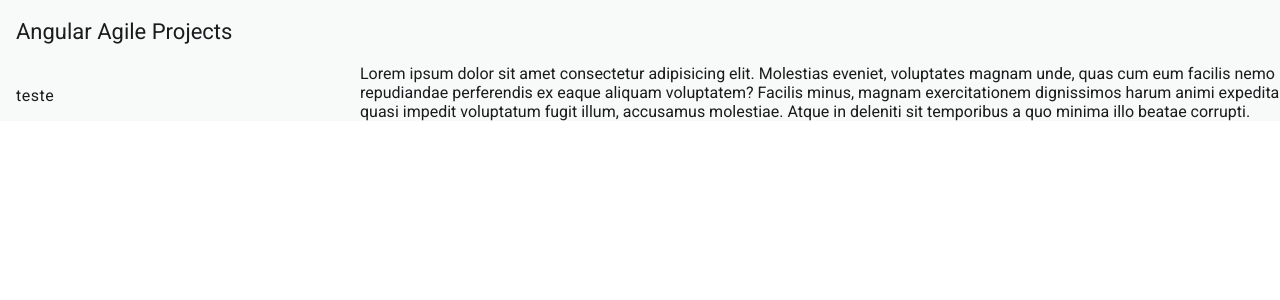
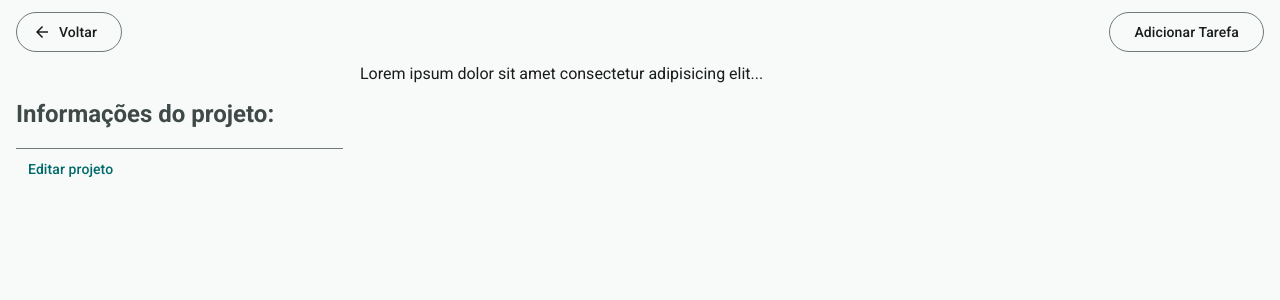
Before and after one commit to dadedeandrade/angular-agile-projects, an Angular app: page /project/1 in a window 1280 px wide. Shown: the top 300 px of the page. Built offline with nearby package versions, Linux system fonts and the light colour scheme.

Commit message:
feat/ EditProjects - show project data, sync app toolbar with editProject toolbar

```diff
--- a/src/app/app.component.html
+++ b/src/app/app.component.html
@@ -3,17 +3,28 @@
   color="primary"
   class="mat-elevation-z8 header"
 >
-  <span class="header-logo-desktop">Angular Agile Projects</span>
+  <button mat-stroked-button *ngIf="isProjectPage" [routerLink]="['/']">
+    <mat-icon>arrow_back</mat-icon>
+    Voltar
+  </button>
+  <span *ngIf="!isProjectPage" class="header-logo-desktop"
+    >Angular Agile Projects</span
+  >
   <span class="header-logo-mobile">AAP</span>
 
   <span class="spacer"></span>
 
-  <button *ngIf="isHome" mat-button (click)="openAddDialogProject()">
-    Add Project
+  <button *ngIf="isHome" mat-stroked-button (click)="openAddDialogProject()">
+    Adicionar Projeto
   </button>
-  <!-- <button *ngIf="isTaskPage" mat-button (click)="openAddTaskDialog()">
-    Add Task
-  </button> -->
+
+  <button
+    *ngIf="isProjectPage"
+    mat-stroked-button
+    (click)="openAddDialogProject()"
+  >
+    Adicionar Tarefa
+  </button>
 </mat-toolbar>
 
 <router-outlet />
--- a/src/app/components/project-detail/project-detail.component.css
+++ b/src/app/components/project-detail/project-detail.component.css
@@ -1,24 +1,46 @@
-.project-detail-container {
+.project-detail {
   display: flex;
   flex-direction: column;
-  position: absolute;
+  height: calc(100% - 64px);
 }
 
-.project-detail-is-mobile .project-detail-toolbar {
+.project-detail--is-mobile .project-detail__toolbar {
   position: fixed;
   z-index: 2;
 }
 
-.project-detail-sidenav-container {
+.project-detail--is-mobile {
+  position: absolute;
+  top: 0;
+  bottom: 0;
+  left: 0;
+  right: 0;
+}
+
+.project-detail__sidenav-container {
   flex: 1;
 }
 
-.project-detail-is-mobile .project-detail-sidenav-container {
+.project-detail__sidenav {
+  padding: 16px;
+}
+.project-detail__sidenav-description {
+  height: fit-content !important;
+  max-height: 150px;
+}
+
+.project-detail__sidenav-description-text {
+  overflow-wrap: break-word;
+  word-wrap: break-word;
+  white-space: pre-wrap;
+}
+
+.project-detail--is-mobile .project-detail__sidenav-container {
   flex: 1 0 auto;
 }
 
 @media (min-width: 600px) {
-  .project-detail-toolbar {
+  .project-detail__toolbar {
     display: none;
   }
 }
--- a/src/app/components/project-detail/project-detail.component.html
+++ b/src/app/components/project-detail/project-detail.component.html
@@ -1,12 +1,12 @@
-<div class="project-detail-container" [class.project-detail-is-mobile]="isMobile">
-  <mat-toolbar class="project-detail-toolbar">
+<div class="project-detail" [class.project-detail--is-mobile]="isMobile">
+  <mat-toolbar class="project-detail__toolbar">
     <button mat-icon-button (click)="snav.toggle()">
       <mat-icon>menu</mat-icon>
     </button>
   </mat-toolbar>
 
   <mat-sidenav-container
-    class="project-detail-sidenav-container"
+    class="project-detail__sidenav-container"
     [style.marginTop.px]="isMobile ? 56 : 0"
   >
     <mat-sidenav
@@ -15,19 +15,47 @@
       [fixedInViewport]="isMobile"
       fixedTopGap="56"
       [opened]="!isMobile"
+      class="project-detail__sidenav"
     >
-      <mat-nav-list>
-        <a mat-list-item>teste</a>
-      </mat-nav-list>
+      <h2>Informações do projeto:</h2>
+      <mat-divider></mat-divider>
+
+      <mat-list *ngIf="selectedProject">
+        <mat-list-item class="project-detail__sidenav-description">
+          <span matListItemTitle>Nome: {{ selectedProject.name }}</span>
+          <span
+            *ngIf="selectedProject.description"
+            class="project-detail__sidenav-description-text"
+          >
+            {{ selectedProject.description }}
+          </span>
+        </mat-list-item>
+
+        <mat-list-item>
+          <app-project-status-chip
+            [status]="selectedProject.status"
+            [completedAt]="selectedProject.completedAt"
+          ></app-project-status-chip>
+        </mat-list-item>
+
+        <mat-list-item>
+          <span matListItemTitle
+            >Data de criação: {{ selectedProject.createdAt }}</span
+          >
+        </mat-list-item>
+
+        <mat-list-item *ngIf="selectedProject.completedAt">
+          <span matListItemTitle
+            >Data de conclusão: {{ selectedProject.completedAt }}</span
+          >
+        </mat-list-item>
+      </mat-list>
+
+      <button mat-button>Editar projeto</button>
     </mat-sidenav>
 
     <mat-sidenav-content>
-      Lorem ipsum dolor sit amet consectetur adipisicing elit. Molestias
-      eveniet, voluptates magnam unde, quas cum eum facilis nemo repudiandae
-      perferendis ex eaque aliquam voluptatem? Facilis minus, magnam
-      exercitationem dignissimos harum animi expedita quasi impedit voluptatum
-      fugit illum, accusamus molestiae. Atque in deleniti sit temporibus a quo
-      minima illo beatae corrupti.
+      Lorem ipsum dolor sit amet consectetur adipisicing elit...
     </mat-sidenav-content>
   </mat-sidenav-container>
 </div>
--- a/src/app/components/project-detail/project-detail.component.ts
+++ b/src/app/components/project-detail/project-detail.component.ts
@@ -8,6 +8,8 @@ import { MatToolbarModule } from '@angular/material/toolbar';
 import { LocalStorageService } from '../../services/local-storage.service';
 import { ResponsiveService } from '../../services/responsive.service';
 import { Subscription } from 'rxjs';
+import { CommonModule } from '@angular/common';
+import { StatusChipComponent } from "../status-chip/status-chip.component";
 
 @Component({
   selector: 'project-detail',
@@ -19,7 +21,9 @@ import { Subscription } from 'rxjs';
     MatIconModule,
     MatSidenavModule,
     MatListModule,
-  ],
+    CommonModule,
+    StatusChipComponent
+],
 })
 export class ProjectDetailComponent {
   selectedProject;
```
Also changed, not shown: src/app/app.component.ts (+10 -2 lines).
